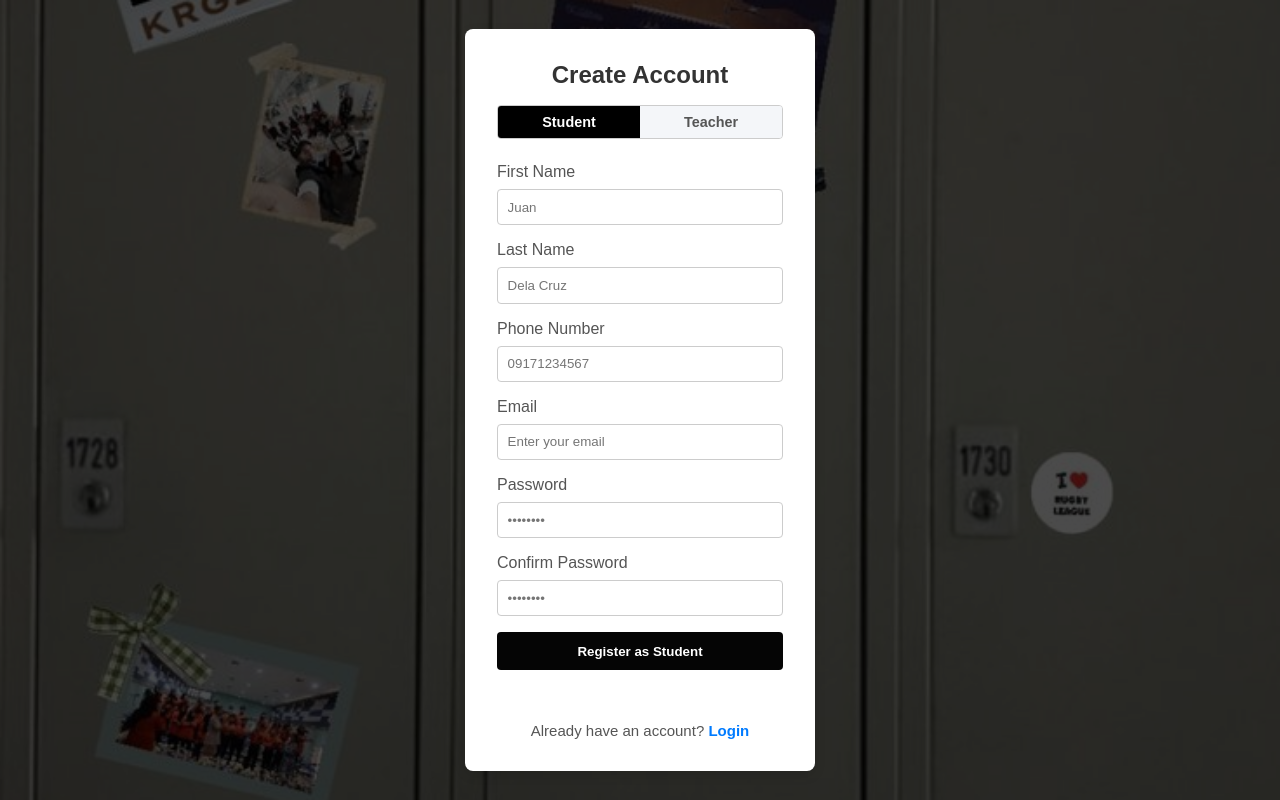
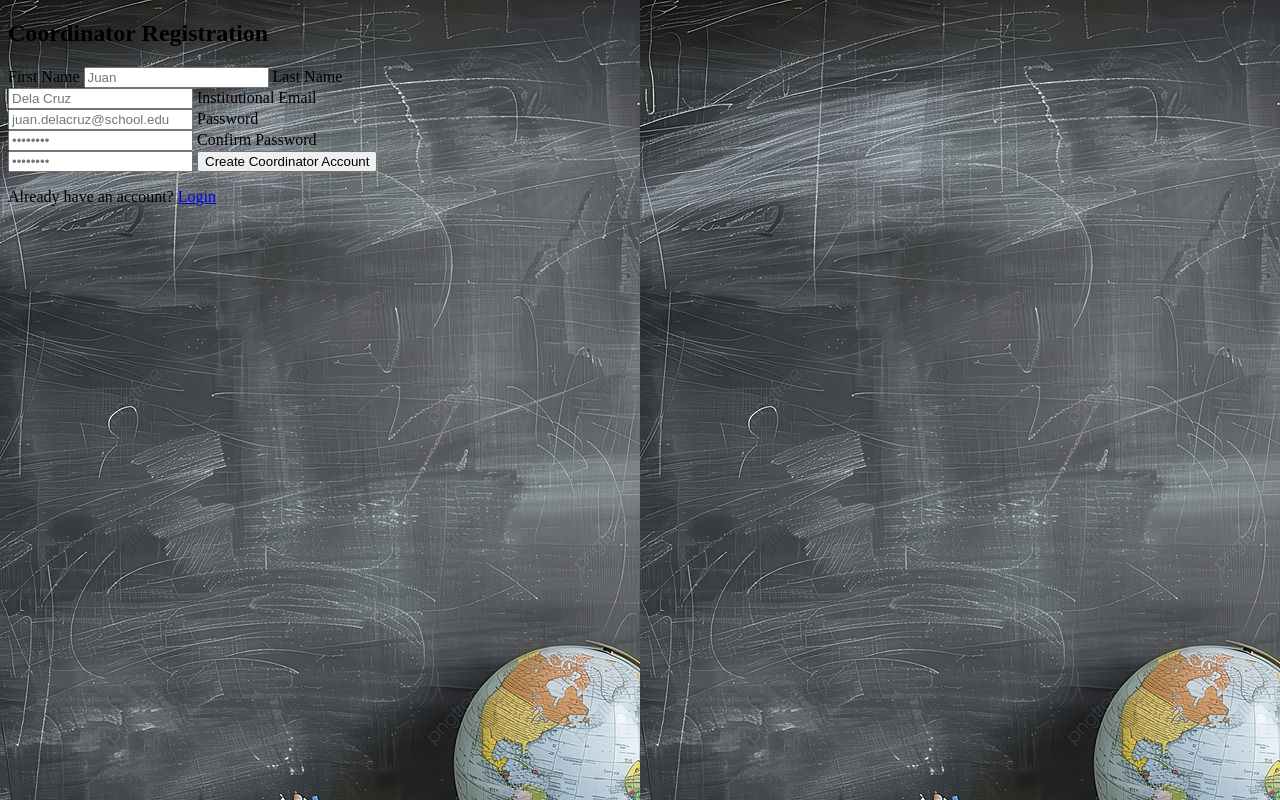
Before and after one commit to SickleFire/classroom-reservation-system, a website: page Frontend/register.html in a window 1280 px wide. Drawn offline with Linux system fonts and the light colour scheme.

Commit message:
update register.html

```diff
--- a/Frontend/register.html
+++ b/Frontend/register.html
@@ -1,216 +1,52 @@
 <!DOCTYPE html>
 <html lang="en">
 <head>
-<meta charset="UTF-8">
-<meta name="viewport" content="width=device-width, initial-scale=1.0">
-<title>Classroom Reservation - Register</title>
-<style>
-* {
-    margin: 0;
-    padding: 0;
-    box-sizing: border-box;
-}
-body {
-    min-height: 100vh;
-    font-family: 'Montserrat', sans-serif;
-    display: flex;
-    justify-content: center;
-    align-items: center;
-    color: #FFFFFF;
-    position: relative;
-    padding: 20px;
-    background-image: url("stdnt.jpg"); /* default student */
-    background-position: center;
-    background-size: cover;
-    background-repeat: no-repeat;
-    transition: background 0.5s ease-in-out;
-}
-body::before {
-    content: "";
-    position: absolute;
-    inset: 0;
-    background-color: rgba(0,0,0,0.7);
-    transition: background 0.5s ease-in-out;
-}
-.register-container {
-    position: relative;
-    z-index: 1;
-    background: #FFFFFF;
-    padding: 2rem;
-    border-radius: 8px;
-    box-shadow: 0 4px 12px #0000001A;
-    width: 350px;
-}
-.register-container h2 {
-    text-align: center;
-    margin-bottom: 1rem;
-    color: #333333;
-}
-.toggle {
-    display: flex;
-    border: 1px solid #CCCCCC;
-    border-radius: 4px;
-    overflow: hidden;
-    margin-bottom: 1.5rem;
-}
-.toggle button {
-    flex: 1;
-    padding: 0.5rem;
-    border: none;
-    background: #F4F6F9;
-    color: #555555;
-    font-weight: bold;
-    cursor: pointer;
-    font-size: 0.9rem;
-    transition: background 0.2s, color 0.2s;
-}
-.toggle button.active-student {
-    background: #000000;
-    color: #FFFFFF;
-}
-.toggle button.active-teacher {
-    background: #1D95F7;
-    color: #FFFFFF;
-}
-label {
-    display: block;
-    margin-bottom: 0.5rem;
-    color: #555555;
-}
-input {
-    width: 100%;
-    padding: 0.6rem;
-    margin-bottom: 1rem;
-    border: 1px solid #CCCCCC;
-    border-radius: 4px;
-    box-sizing: border-box;
-}
-.btn-student {
-    width: 100%;
-    padding: 0.7rem;
-    background: #050505;
-    border: none;
-    border-radius: 4px;
-    color: #FFFFFF;
-    font-weight: bold;
-    cursor: pointer;
-}
-.btn-student:hover {
-    background: #414241;
-}
-.btn-teacher {
-    width: 100%;
-    padding: 0.7rem;
-    background: #007BFF;
-    border: none;
-    border-radius: 4px;
-    color: #FFFFFF;
-    font-weight: bold;
-    cursor: pointer;
-}
-.btn-teacher:hover {
-    background: #0056B3;
-}
-.footer {
-    text-align: center;
-    margin-top: 1.5rem;
-    color: #555555;
-    width: 100%;
-    font-size: 15px;
-}
-
-.footer p {
-    margin: 0;
-}
-.footer a {
-    color: #007BFF;
-    text-decoration: none;
-    font-weight: bold;
-}
-
-.footer a:hover {
-    text-decoration: underline;
-}
-.message {
-    text-align: center;
-    font-size: 0.85rem;
-    margin-top: 0.5rem;
-    min-height: 20px;
-}
-.message.error {
-    color: #dc3545;
-}
-.message.success {
-    color: #28a745;
-}
-</style>
+    <meta charset="UTF-8">
+    <meta name="viewport" content="width=device-width, initial-scale=1.0">
+    <title>Classroom Reservation - Register</title>
+    <style>
+        /* ... existing styles ... */
+        body { background-image: url("teacher.jpg"); }
+        .register-container { width: 400px; }
+    </style>
 </head>
 <body>
 <div class="register-container">
-    <h2>Create Account</h2>
-    <div class="toggle">
-        <button type="button" id="btnStudent" class="active-student" onclick="switchRole('student')">Student</button>
-        <button type="button" id="btnTeacher" onclick="switchRole('teacher')">Teacher</button>
-    </div>
+    <h2>Coordinator Registration</h2>
+
     <label for="firstname">First Name</label>
     <input type="text" id="firstname" placeholder="Juan" required>
+
     <label for="lastname">Last Name</label>
     <input type="text" id="lastname" placeholder="Dela Cruz" required>
-    <label for="phone">Phone Number</label>
-    <input type="text" id="phone" placeholder="09171234567" required>
-    <label for="email">Email</label>
-    <input type="email" id="email" placeholder="Enter your email" required>
+
+    <label for="email">Institutional Email</label>
+    <input type="email" id="email" placeholder="juan.delacruz@school.edu" required>
+
     <label for="password">Password</label>
     <input type="password" id="password" placeholder="••••••••" required>
+
     <label for="confirm_password">Confirm Password</label>
     <input type="password" id="confirm_password" placeholder="••••••••" required>
-    <button type="button" id="registerBtn" class="btn-student" onclick="submitRegister()">Register as Student</button>
+
+    <button type="button" id="registerBtn" class="btn-teacher" onclick="submitRegister()">Create Coordinator Account</button>
+
     <p class="message" id="message"></p>
     <div class="footer">
-        <p>Already have an account? <a href="index.html">Login</a></p>
+        <p>Already have an account? <a href="login.html">Login</a></p>
     </div>
 </div>
 
 <script>
-let currentRole = 'student';
-
-function switchRole(role) {
-    currentRole = role;
-    const btnStudent = document.getElementById('btnStudent');
-    const btnTeacher = document.getElementById('btnTeacher');
-    const registerBtn = document.getElementById('registerBtn');
-    const body = document.body;
-
-    if (role === 'student') {
-        btnStudent.className = 'active-student';
-        btnTeacher.className = '';
-        registerBtn.className = 'btn-student';
-        registerBtn.textContent = 'Register as Student';
-        body.style.backgroundImage = "url('stdnt.jpg')";
-    } else {
-        btnStudent.className = '';
-        btnTeacher.className = 'active-teacher';
-        registerBtn.className = 'btn-teacher';
-        registerBtn.textContent = 'Register as Teacher';
-        body.style.backgroundImage = "url('teacher.jpg')";
-    }
-
-
-    const msgEl = document.getElementById('message');
-    msgEl.textContent = '';
-    msgEl.className = 'message';
-}
-
 async function submitRegister() {
     const firstname = document.getElementById('firstname').value.trim();
     const lastname = document.getElementById('lastname').value.trim();
-    const phone = document.getElementById('phone').value.trim();
     const email = document.getElementById('email').value.trim();
     const password = document.getElementById('password').value;
     const confirm_password = document.getElementById('confirm_password').value;
     const msgEl = document.getElementById('message');
 
-    if (!firstname || !lastname || !phone || !email || !password || !confirm_password) {
+    if (!firstname || !lastname || !email || !password || !confirm_password) {
         msgEl.className = 'message error';
         msgEl.textContent = 'Please fill in all fields.';
         return;
@@ -221,19 +57,17 @@ async function submitRegister() {
         return;
     }
 
-    const endpoint = currentRole === 'student' ? '/register/student' : '/register/teacher';
     try {
-        const res = await fetch(endpoint, {
+        const res = await fetch('/register/coordinator', {
             method: 'POST',
             headers: { 'Content-Type': 'application/json' },
-            body: JSON.stringify({ firstname, lastname, phone, email, password })
+            body: JSON.stringify({ firstname, lastname, email, password })
         });
+
         const result = await res.json();
         if (res.ok) {
             msgEl.className = 'message success';
-            msgEl.textContent = currentRole === 'student'
-                ? `Registered! Your Student ID is: ${result.studentID}`
-                : `Registered! Your Teacher ID is: ${result.teacherID}`;
+            msgEl.textContent = `Success! Coordinator ID: ${result.coordinatorID}`;
             setTimeout(() => { window.location.href = 'login.html'; }, 2000);
         } else {
             msgEl.className = 'message error';
@@ -241,7 +75,7 @@ async function submitRegister() {
         }
     } catch (err) {
         msgEl.className = 'message error';
-        msgEl.textContent = 'Registration failed. Please try again.';
+        msgEl.textContent = 'Server error. Please try again.';
     }
 }
 </script>
```
